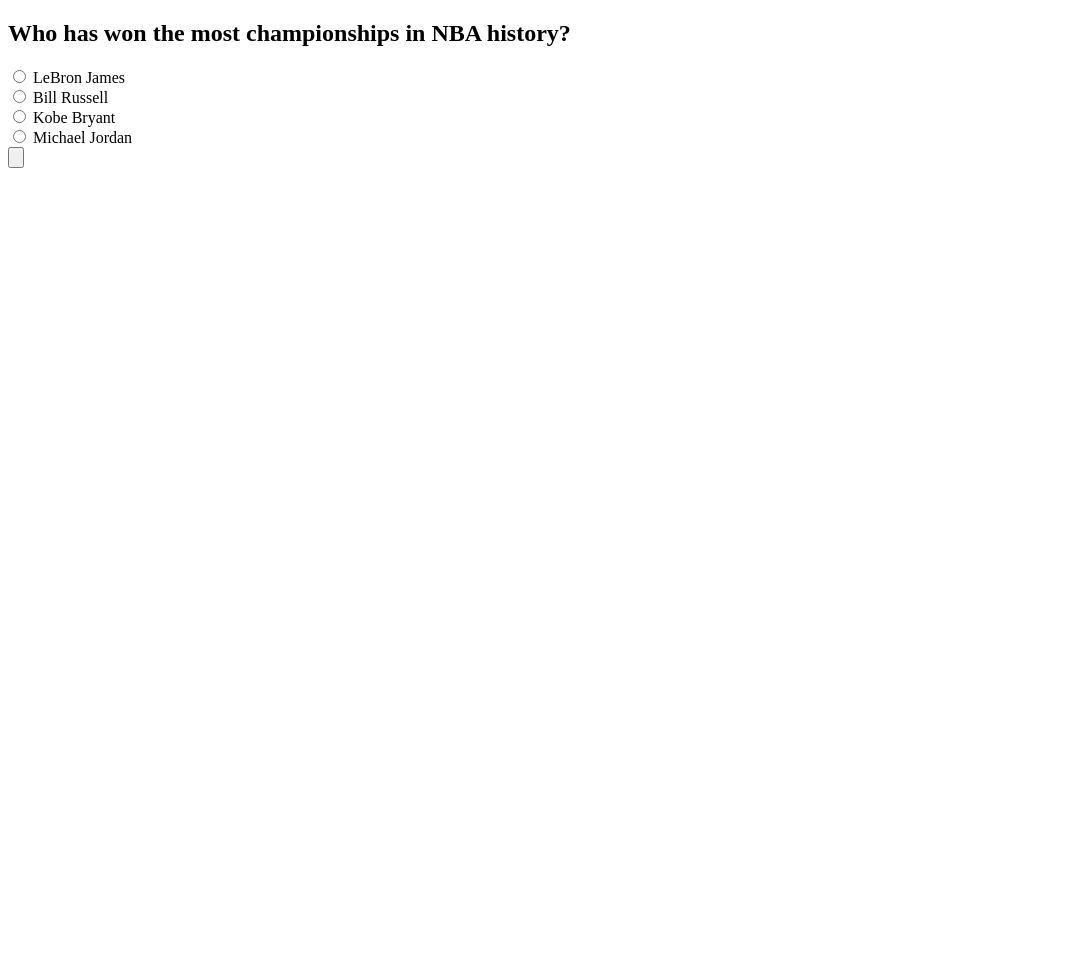
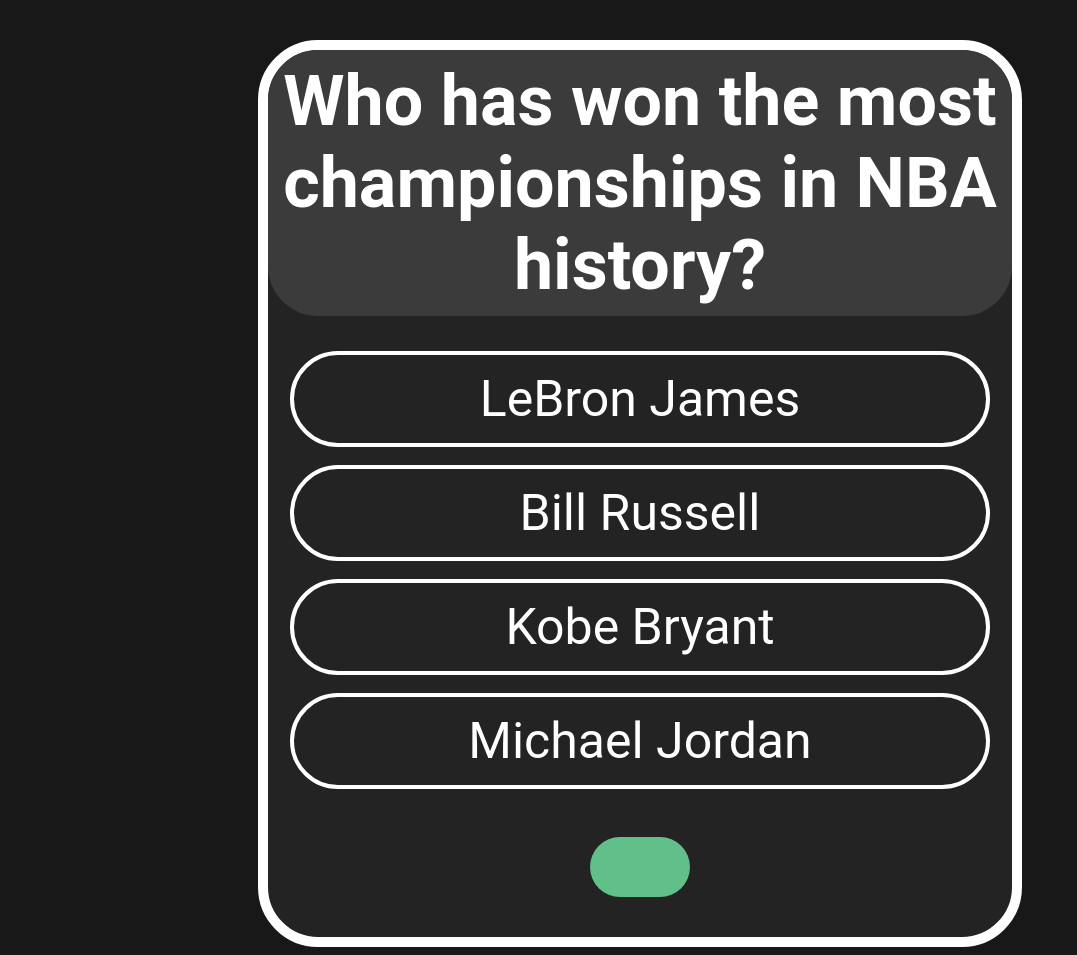
Before and after one commit to JakeKandell/quiz-site, a Django app: template quiz_site/quiz/templates/quiz/single_question.html in a window 1280 px wide. Shown: the whole page, without its empty margins (0-1077 px from the left). Before the commit the page ends 168 px from the top, so only its background shows below. Run offline with Django 3.2, Linux system fonts and the light colour scheme; the template is opened without the code that fills it: values that come from a table or form of the project are taken from there, others are empty; data comes from the database, SQL or seed files in the repository.

Commit message:
added styling to question page

```diff
--- a/quiz_site/quiz/static/quiz/single_question.css
+++ b/quiz_site/quiz/static/quiz/single_question.css
@@ -0,0 +1,107 @@
+/* background for whole page */
+body {
+  background-color: #181818;
+}
+
+/* Centers question and answers and adds outline */
+.full_container {
+    text-align: center;
+    margin-left: 250px;
+    margin-right: 250px;
+    background-color: #232323;
+    border-radius: 60px;
+    border: 10px solid #fff;
+    margin-top: 40px;
+    padding-bottom: 40px;
+
+}
+
+/* Formats question title */
+.question_title {
+    font-size: 70px;
+    color: white;
+    font-family: Roboto;
+    background-color: #3b3b3b;
+    border-radius: 50px;
+    padding-top: 10px;
+    padding-bottom: 10px;
+    padding-left: 5px;
+    padding-right: 5px;
+    margin-top: 0px;
+    margin-bottom: 35px;
+}
+
+/* Makes radio buttons invisible */
+.radio-toolbar input[type="radio"] {
+  opacity: 0;
+  position: fixed;
+  width: 0;
+}
+
+/* Formats label as button */
+.radio-toolbar label {
+    display: inline-block;
+    background-color: #232323;
+    width: 700px;
+    box-sizing: border-box;
+    padding: 15px 20px;
+    font-family: Roboto;
+    font-size: 50px;
+    color: white;
+    border: 4px solid #fff;
+    border-radius: 50px;
+
+}
+
+/* Sets button appearance when chosen */
+.radio-toolbar input[type="radio"]:checked + label {
+    background-color:#61bf8a;
+    border: 4px solid;
+    border-color: #2d9058;
+}
+
+/* Sets button appearance when focused on */
+.radio-toolbar input[type="radio"]:focus + label {
+    border-color: #2d9058;
+}
+
+/* Sets button appearance when hovered over */
+.radio-toolbar label:hover {
+  background-color: #5e5d5d;
+}
+
+/* Styles submit button */
+.submit_button {
+    margin-top: 30px;
+    padding-left: 50px;
+    padding-right: 50px;
+    background-color: #61bf8a;
+    font-size: 50px;
+    color: white;
+    border: 0px solid;
+    border-color: white;
+    border-radius: 50px;
+    text-transform: uppercase;
+}
+
+/* Styles submit button when hovered over */
+.submit_button:hover {
+    background-color: #2d9058;
+
+}
+
+/* Styles submit button when clicked */
+.submit_button:focus {
+    background-color: #f9f9f9;
+    color: #212121;
+
+}
+
+/* Styles error message */
+strong {
+    color: white;
+    text-transform: uppercase;
+    font-size: 30px;
+    margin-top: 1px;
+    margin-bottom: 1px;
+}
--- a/quiz_site/quiz/templates/quiz/single_question.html
+++ b/quiz_site/quiz/templates/quiz/single_question.html
@@ -11,7 +11,9 @@
 </head>
 <body>
 
-    <h2>{{ current_question.question_text }}</h2>
+    <div class="full_container">
+
+        <h2 class="question_title">{{ current_question.question_text }}</h2>
 
         {% if error_message %}
             <p><strong>{{ error_message }}</strong></p>
@@ -20,16 +22,24 @@
         <form action="{% url 'quiz:vote' quiz.id current_question.question_num %}" method="post">
         {% csrf_token %}
 
+            <div class="radio-toolbar">
+
                 {% for choice in current_question.choice_set.all %}
 
                     <input type="radio" name="choice" id="choice{{ forloop.counter }}" value="{{ choice.id }}">
-            <label for="choice{{ forloop.counter }}">{{ choice.choice_text }}</label><br>
+                    <label for="choice{{ forloop.counter }}">{{ choice.choice_text }}</label>
+                    <br>
+                    <br>
 
                 {% endfor %}
 
-    <input type="submit" value={{ next_or_submit }}>
+            </div>
+
+        <input type="submit" class="submit_button" value={{ next_or_submit }}>
 
         </form>
 
+    </div>
+
 </body>
 </html>
```
Lines whose indentation alone changed are shown as unchanged.
